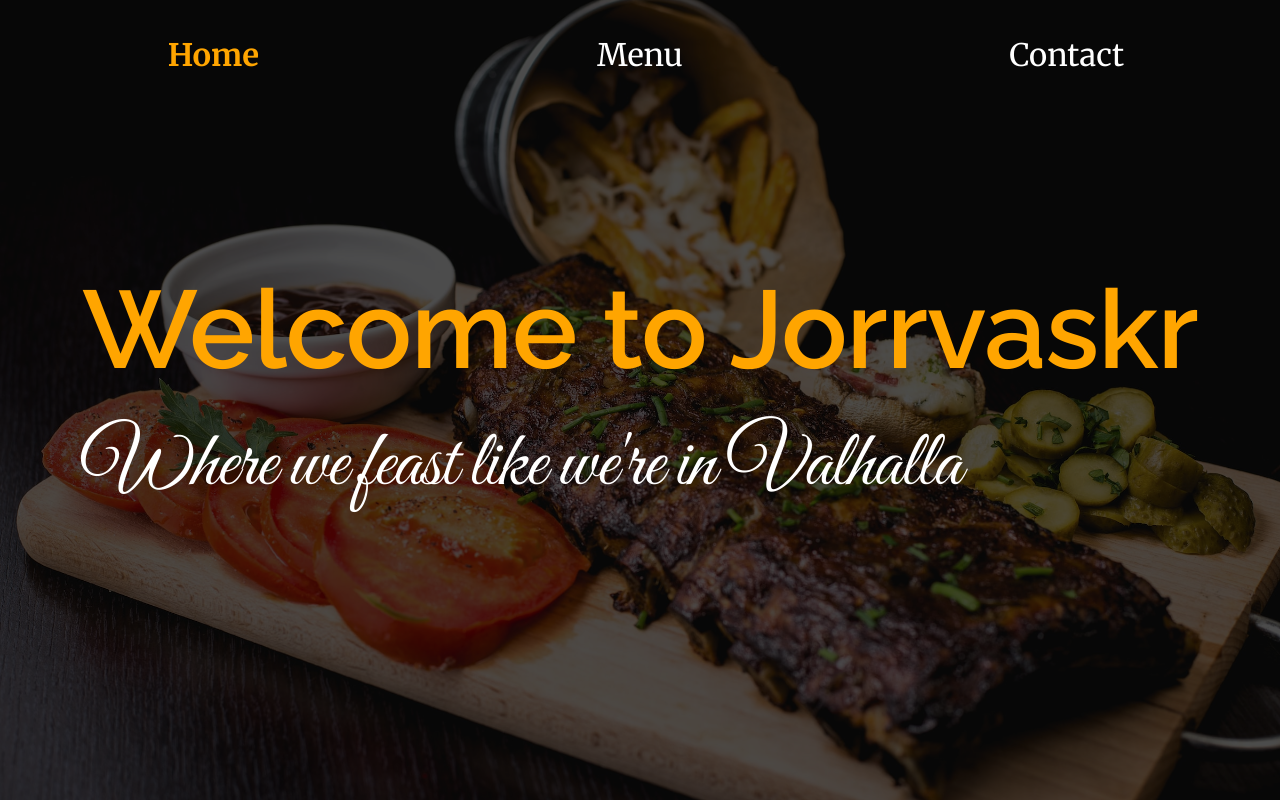
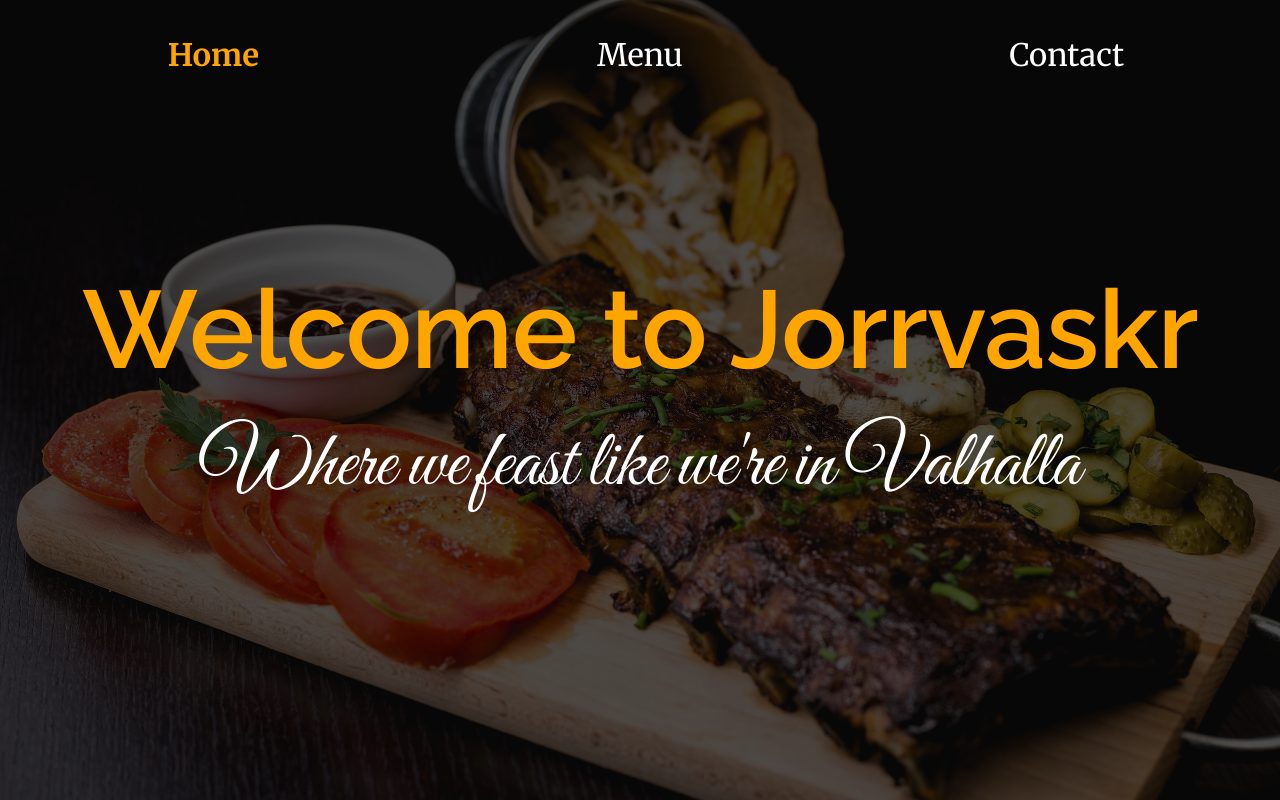
Before and after one commit to jfvillablanca/odin-restaurant-page, a website built with webpack: page src/index.html in a window 1280 px wide. Built offline with nearby package versions, Linux system fonts and the light colour scheme; a web font is replaced by a local one.

Commit message:
Justify center homepage headers

```diff
--- a/src/css/styles.css
+++ b/src/css/styles.css
@@ -40,6 +40,8 @@ body {
   z-index: 1;
 
   color: white;
+  display: grid;
+  justify-items: center;
 }
 
 .headers h1 {
```
